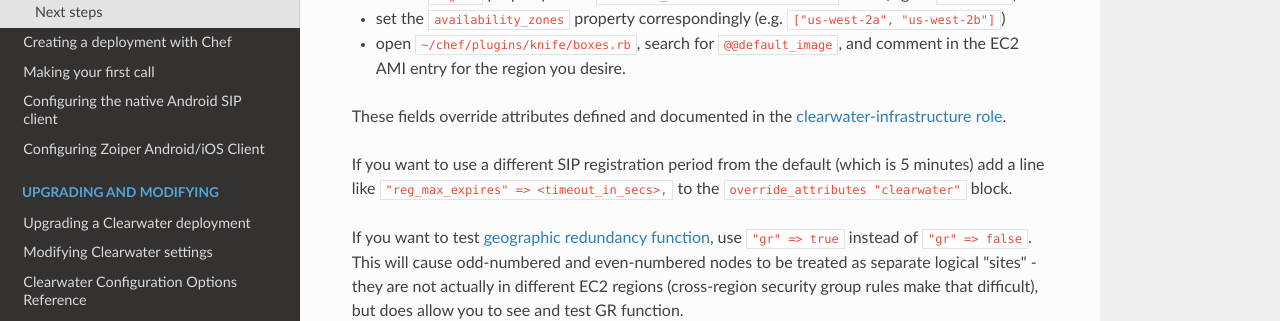
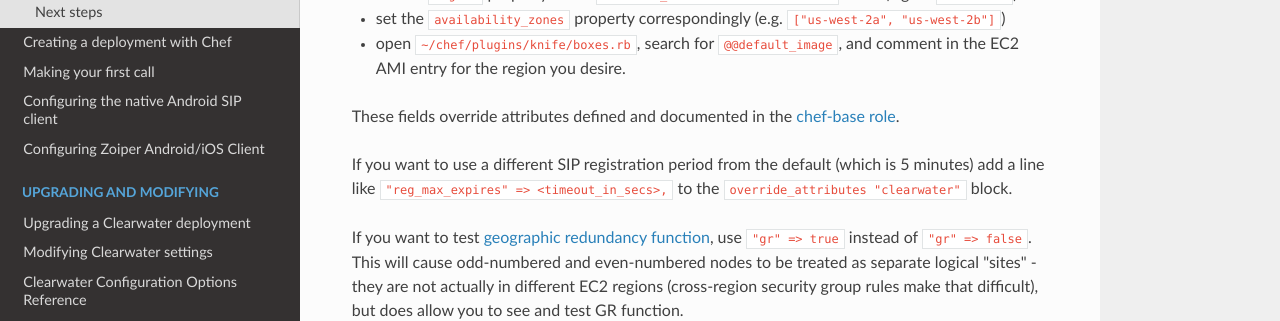
Before and after one commit to Metaswitch/clearwater-readthedocs, an MkDocs documentation site: the page built from docs/Creating_a_deployment_environment.md, in a window 1280 px wide and 900 px high, scrolled down 1064 px. Shown: the part 151-472 px from the top of the window. Built offline with MkDocs 1.6.1, drawn with Linux system fonts in a browser that asks for light colours; nearby versions of some CDN libraries; old or Windows-style settings are respelled for this version of MkDocs.

Commit message:
Fix up docs to link to chef_base role.
The clearwater-infrastructure role was removed in a previous refactor.

```diff
--- a/docs/Creating_a_deployment_environment.md
+++ b/docs/Creating_a_deployment_environment.md
@@ -40,7 +40,7 @@ By default, your deployment will be created in the US East (North Virginia) regi
 *   set the `availability_zones` property correspondingly (e.g. `["us-west-2a", "us-west-2b"]`)
 *   open `~/chef/plugins/knife/boxes.rb`, search for `@@default_image`, and comment in the EC2 AMI entry for the region you desire.
 
-These fields override attributes defined and documented in the [clearwater-infrastructure role](https://github.com/Metaswitch/chef/blob/master/roles/clearwater-infrastructure.rb).
+These fields override attributes defined and documented in the [chef-base role](https://github.com/Metaswitch/chef/blob/master/roles/chef-base.rb).
 
 If you want to use a different SIP registration period from the default (which is 5 minutes) add a line like `"reg_max_expires" => <timeout_in_secs>,` to the `override_attributes "clearwater"` block.
 
```
